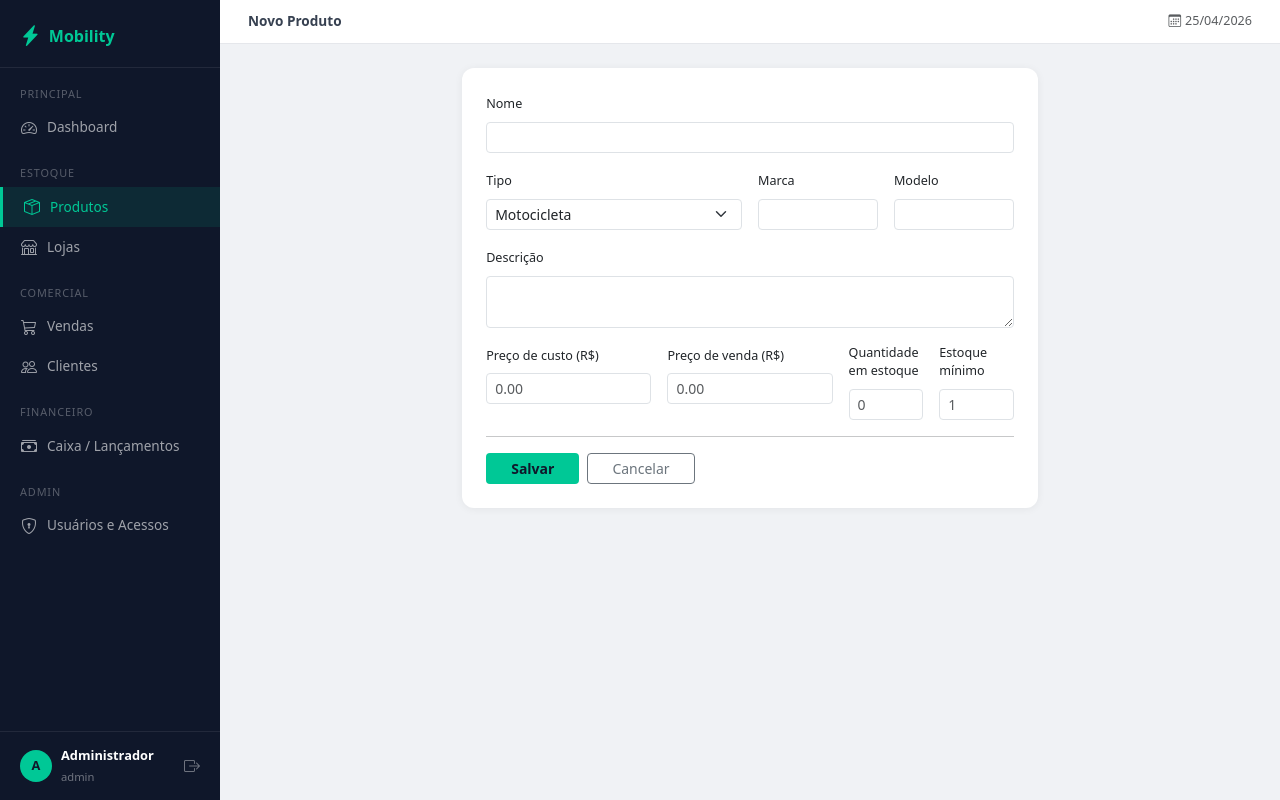
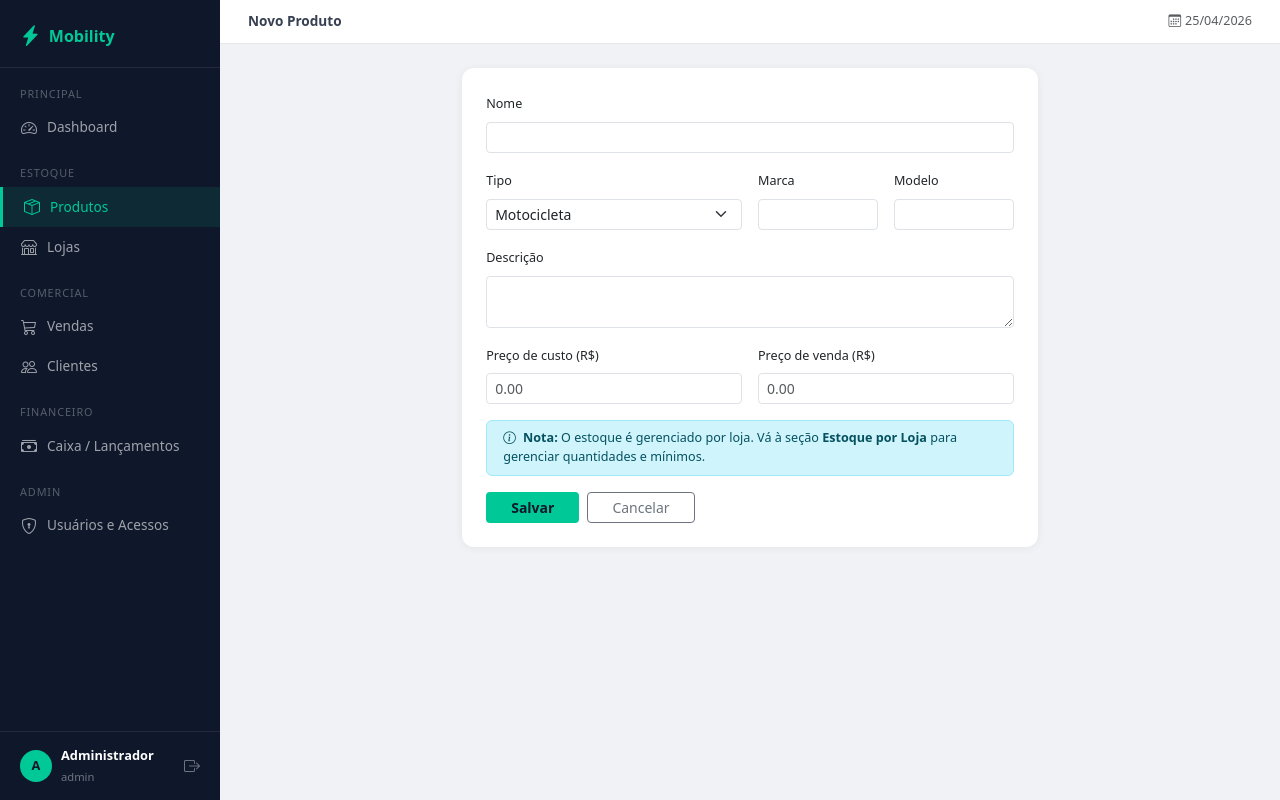
Before and after one commit to thiagoph1/erp-motos, a Flask app: page /produtos/novo in a window 1280 px wide. Run offline with Flask 3, Linux system fonts and the light colour scheme; a user stored in the database is signed in; data that the repository does not hold is empty; some libraries are stand-ins or nearby versions.

Commit message:
Refactor: Sync product stock from stores and remove global minimum stock
- Product.quantidade now automatically syncs from EstoqueLoja sum
- Product.abaixo_minimo checks per-store minimum stock only
- Remove estoque_minimo field from Produto table
- Remove quantity and minimum fields from ProdutoForm
- Update product templates to reflect per-store stock management
- Stock management now exclusively via 'Estoque por Loja' section
- Dashboard alerts show per-store stock with local minimums

```diff
--- a/forms.py
+++ b/forms.py
@@ -39,8 +39,6 @@ class ProdutoForm(FlaskForm):
     descricao = TextAreaField('Descrição', validators=[Optional()])
     preco_custo = FloatField('Preço de custo (R$)', validators=[Optional()])
     preco_venda = FloatField('Preço de venda (R$)', validators=[DataRequired()])
-    quantidade = IntegerField('Quantidade em estoque', validators=[DataRequired()])
-    estoque_minimo = IntegerField('Estoque mínimo', validators=[DataRequired()])
     submit = SubmitField('Salvar')
 
 
--- a/routes/produtos.py
+++ b/routes/produtos.py
@@ -43,9 +43,7 @@ def novo():
             modelo=form.modelo.data,
             descricao=form.descricao.data,
             preco_custo=form.preco_custo.data or 0,
-            preco_venda=form.preco_venda.data,
-            quantidade=form.quantidade.data,
-            estoque_minimo=form.estoque_minimo.data
+            preco_venda=form.preco_venda.data
         )
 
         db.session.add(produto)
@@ -73,8 +71,6 @@ def editar(id):
         produto.descricao = form.descricao.data
         produto.preco_custo = form.preco_custo.data or 0
         produto.preco_venda = form.preco_venda.data
-        produto.quantidade = form.quantidade.data
-        produto.estoque_minimo = form.estoque_minimo.data
 
         db.session.commit()
         flash('Produto atualizado com sucesso!', 'success')
--- a/templates/index.html
+++ b/templates/index.html
@@ -130,15 +130,14 @@
       <div class="card-body p-0">
         <table class="table table-sm mb-0">
           <thead class="table-light">
-            <tr><th class="ps-3">Produto</th><th>Loja</th><th>Qtde</th><th>Mínimo</th></tr>
+            <tr><th class="ps-3">Produto</th><th>Loja</th><th>Qtde / Mínimo</th></tr>
           </thead>
           <tbody>
             {% for p in produtos_alerta %}
             <tr class="{% if p.quantidade == 0 %}table-danger{% else %}table-warning{% endif %}">
               <td class="ps-3">{{ p.produto.nome }}</td>
               <td>{{ p.loja.nome }}</td>
-              <td><strong>{{ p.quantidade }}</strong></td>
-              <td class="text-muted">{{ p.estoque_minimo }}</td>
+              <td><strong>{{ p.quantidade }}</strong> / {{ p.estoque_minimo }}</td>
             </tr>
             {% else %}
             <tr><td colspan="3" class="text-center text-muted py-3">
--- a/templates/produto_form.html
+++ b/templates/produto_form.html
@@ -30,24 +30,20 @@
               {{ form.descricao.label(class="form-label fw-600 small") }}
               {{ form.descricao(class="form-control form-control-sm", rows=2) }}
             </div>
-            <div class="col-md-4">
+            <div class="col-md-6">
               {{ form.preco_custo.label(class="form-label fw-600 small") }}
               {{ form.preco_custo(class="form-control form-control-sm", placeholder="0.00") }}
             </div>
-            <div class="col-md-4">
+            <div class="col-md-6">
               {{ form.preco_venda.label(class="form-label fw-600 small") }}
               {{ form.preco_venda(class="form-control form-control-sm", placeholder="0.00") }}
             </div>
-            <div class="col-md-2">
-              {{ form.quantidade.label(class="form-label fw-600 small") }}
-              {{ form.quantidade(class="form-control form-control-sm", placeholder="0") }}
-            </div>
-            <div class="col-md-2">
-              {{ form.estoque_minimo.label(class="form-label fw-600 small") }}
-              {{ form.estoque_minimo(class="form-control form-control-sm", placeholder="1") }}
-            </div>
           </div>
-          <hr class="my-3">
+
+          <div class="alert alert-info small mt-3 py-2">
+            <i class="bi bi-info-circle me-1"></i>
+            <strong>Nota:</strong> O estoque é gerenciado por loja. Vá à seção <strong>Estoque por Loja</strong> para gerenciar quantidades e mínimos.
+          </div>
           <div class="d-flex gap-2">
             {{ form.submit(class="btn btn-sm px-4", style="background:#00c896;color:#0f172a;font-weight:600") }}
             <a href="{{ url_for('produtos.index') }}" class="btn btn-sm btn-outline-secondary px-4">Cancelar</a>
--- a/templates/produtos.html
+++ b/templates/produtos.html
@@ -63,7 +63,6 @@
             <span class="fw-bold {% if p.quantidade == 0 %}text-danger{% elif p.abaixo_minimo %}text-warning{% else %}text-success{% endif %}">
               {{ p.quantidade }}
             </span>
-            <span class="text-muted small">/ {{ p.estoque_minimo }}</span>
           </td>
           <td class="text-end">
             <a href="{{ url_for('lojas.estoque', produto=p.id) }}" class="btn btn-sm btn-outline-info py-0 px-2" title="Ver estoque por loja">
```
Also changed, not shown: models.py (+5 -9 lines).
